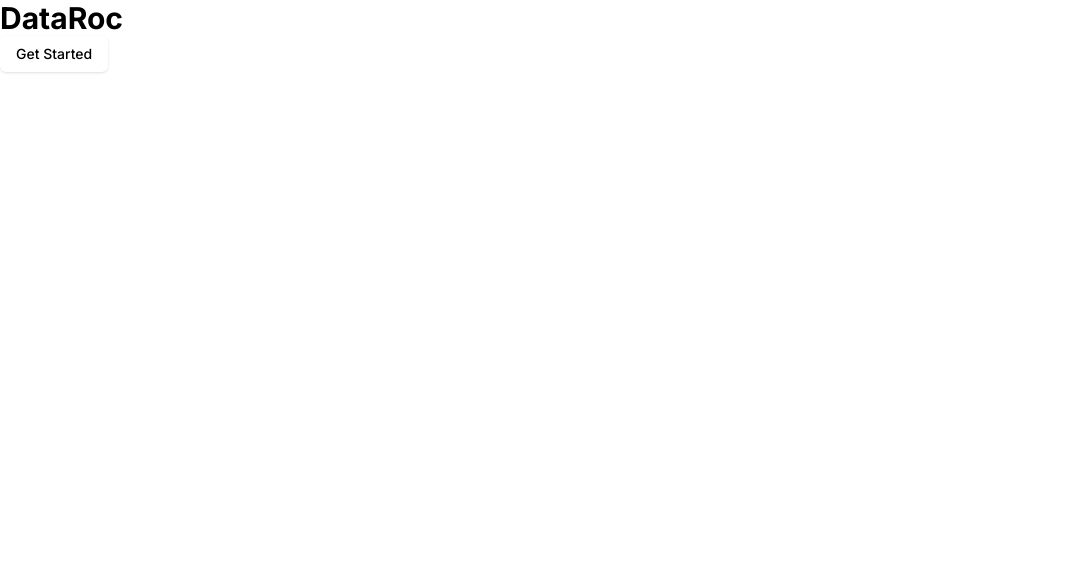
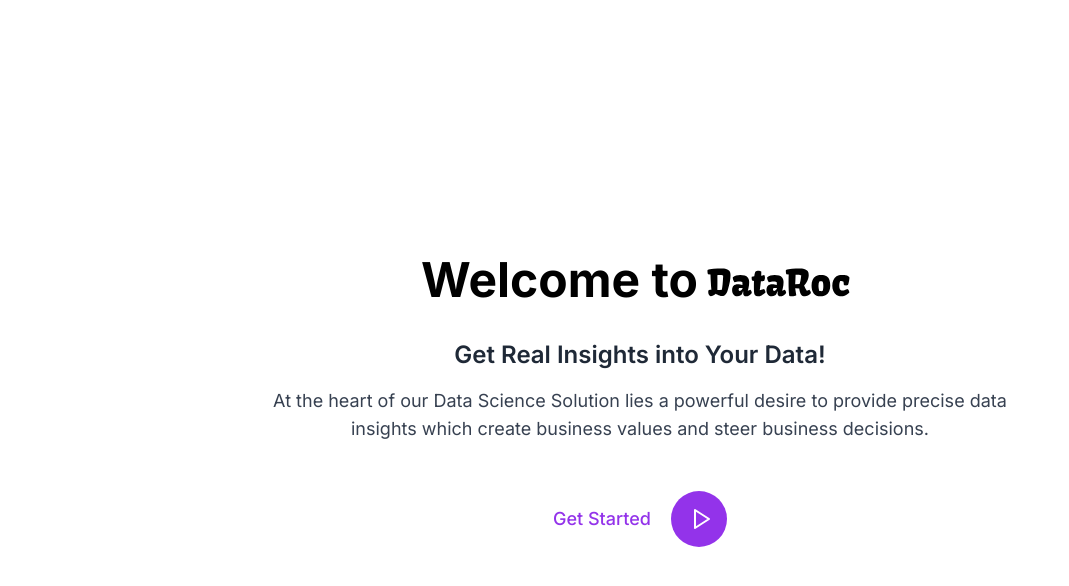
Before and after one commit to ivioje/DataRoc-dashboard, a Next.js app: page / in a window 1280 px wide. Shown: the top 586 px of the page, without its empty margins (0-1069 px from the left). Built offline with nearby package versions, Linux system fonts and the light colour scheme.

Commit message:
feat: add framer-motion for animations; update Navbar link and enhance landing page with hover effects and animations

```diff
--- a/app/page.tsx
+++ b/app/page.tsx
@@ -1,15 +1,78 @@
-import { Button } from "@/components/ui/button";
-import Link from "next/link";
-import React from "react";
+"use client";
+
+import React, { useState } from 'react';
+import Link from 'next/link';
+import Image from 'next/image';
+import { motion, AnimatePresence } from 'framer-motion';
+
+import { Play } from 'lucide-react';
+import logo from '../assets/logo.svg';
 
 const page = () => {
+  const [isHovered, setIsHovered] = useState(false);
+
   return (
-    <div>
-      <h1 className="text-3xl font-bold">DataRoc</h1>
-      <Button>
-        <Link href={`dashboard`}>Get Started</Link>
-      </Button>
-      {/* <Link href={`dashboard/${userId}`}>Get Started</Link> */}
+    <div className='w-full h-full hero'>
+      <div className="relative w-full min-h-screen bg-white flex flex-col items-center justify-center px-6 py-20 text-center">
+        <div className="relative z-10 max-w-4xl mx-auto flex justify-center flex-col">
+          <h1 className="text-5xl md:text-5xl font-bold mb-8 flex items-center justify-center">
+            Welcome to <span className="text-purple-600">
+              <Image src={logo} height={50} alt='DataRoc' className='mx-2 mt-1' />
+            </span>
+          </h1>
+
+          <h2 className="text-xl md:text-2xl font-semibold text-gray-800 mb-4">
+            Get Real Insights into Your Data!
+          </h2>
+
+          <p className="text-base md:text-lg text-gray-700 mb-12 max-w-3xl mx-auto">
+            At the heart of our Data Science Solution lies a powerful desire to provide precise data insights which
+            create business values and steer business decisions.
+          </p>
+
+          <div className="flex items-center justify-center">
+            <div
+              className="flex items-center space-x-2 text-purple-600 cursor-pointer"
+              onMouseEnter={() => setIsHovered(true)}
+              onMouseLeave={() => setIsHovered(false)}
+            >
+              <Link href={`dashboard`}><span className="text-lg font-medium mr-3">Get Started</span></Link>
+
+              <Link href={`dashboard`} className="relative">
+                <motion.div
+                  className="flex items-center justify-center w-14 h-14 bg-purple-600 rounded-full z-10 relative"
+                  whileHover={{ scale: 1.05 }}
+                  whileTap={{ scale: 0.95 }}
+                >
+                  <Play className="h-6 w-6 text-white ml-1" />
+                </motion.div>
+
+                {/* Ripple effect */}
+                <AnimatePresence>
+                  {isHovered && (
+                    <>
+                      <motion.div
+                        className="absolute top-0 left-0 right-0 bottom-0 rounded-full bg-purple-600 opacity-30"
+                        initial={{ scale: 1 }}
+                        animate={{ scale: 1.4, opacity: 0 }}
+                        exit={{ opacity: 0 }}
+                        transition={{ duration: 1.5, repeat: Infinity, repeatType: "loop" }}
+                      />
+                      <motion.div
+                        className="absolute top-0 left-0 right-0 bottom-0 rounded-full bg-purple-600 opacity-30"
+                        initial={{ scale: 1 }}
+                        animate={{ scale: 1.7, opacity: 0 }}
+                        exit={{ opacity: 0 }}
+                        transition={{ duration: 1.5, delay: 0.5, repeat: Infinity, repeatType: "loop" }}
+                      />
+                    </>
+                  )}
+                </AnimatePresence>
+              </Link>
+            </div>
+          </div>
+        </div>
+      </div>
     </div>
   );
 };
--- a/components/shared/Navbar.tsx
+++ b/components/shared/Navbar.tsx
@@ -14,7 +14,7 @@
     <div className="w-full">
       <nav className="items-center py-6 w-full shadow-sm xl:px-11 lg:px-9 sm:px-6 px-3">
         <div className="w-full defaultFlex">
-          <Link href='/dashboard' onClick={()=> router.refresh()}>
+          <Link href='/' onClick={()=> router.refresh()}>
             <Image src={logo} alt="logo" width={80} height={38} />
           </Link>
           <div className="defaultFlex xl:w-[15%] lg:w-[20%] md:w-[25%] sm:w-[30%] xs:w-[35%] w-[40%]">
--- a/package.json
+++ b/package.json
@@ -29,6 +29,7 @@
     "chartjs-plugin-datalabels": "^2.2.0",
     "class-variance-authority": "^0.7.1",
     "clsx": "^2.1.1",
+    "framer-motion": "^12.5.0",
     "lucide-react": "^0.473.0",
     "next": "15.1.5",
     "plotly.js": "^3.0.1",
```
Also changed, not shown: assets/pattern.png (added), 1 other file (tests, documents, lock files or other folders).
